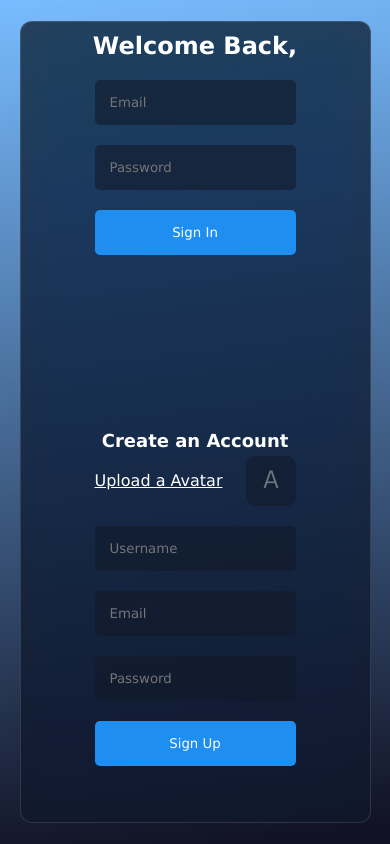
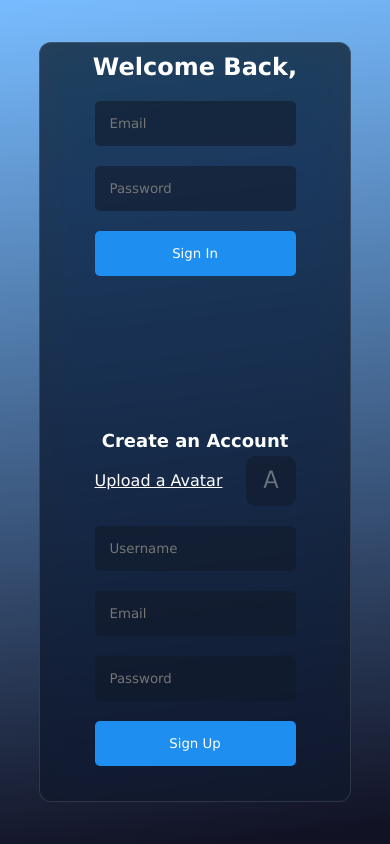
Before and after one commit to rishisingh1034/Bak-Bak-Chat-App, a React (Vite) app: page / in a window 390 px wide. Built offline with nearby package versions, Linux system fonts and the light colour scheme; no server answers.

Commit message:
login layout

```diff
--- a/src/index.css
+++ b/src/index.css
@@ -33,10 +33,3 @@ body {
   border-radius: 10px;
   background-color: rgba(17, 25, 40, 0.9);
 }
-
-@media screen and (max-width:600px) {
-  .container{
-    width: 90vw;
-    height: 95vh;
-  }
-}
```
